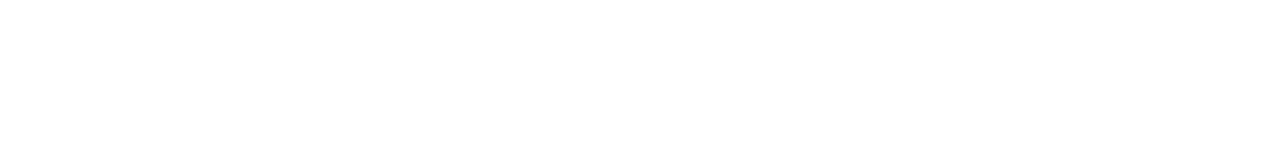
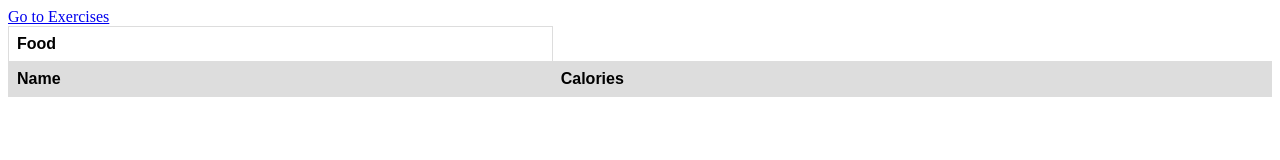
Before and after one commit to bfpepper/quantify-me, a website built with webpack: page foods.html in a window 1280 px wide. Built offline with nearby package versions, Linux system fonts and the light colour scheme.

Commit message:
add tables and links to foods.html and exercises.html.

```diff
--- a/foods.html
+++ b/foods.html
@@ -5,7 +5,31 @@
   <title>Quantified Self - Manage Foods</title>
 </head>
 <body>
+<style>
+table {
+  font-family: arial, sans-serif;
+  border-collapse: collapse;
+  width: 100%;
+}
+td, th {
+  border: 1px solid #dddddd;
+  text-align: left;
+  padding: 8px;
+}
 
-  <script src="main.bundle.js"></script>
+tr:nth-child(even) {
+  background-color: #dddddd;
+}
+</style>
+
+<table>
+  <th>Food</th>
+  <tr>
+    <th>Name</th>
+    <th>Calories</th>
+  </tr>
+<script src="main.bundle.js"></script>
+<a href="exercises.html">Go to Exercises</a>
+
 </body>
 </html>
```
Also changed, not shown: exercises.html (+24 -0 lines).
